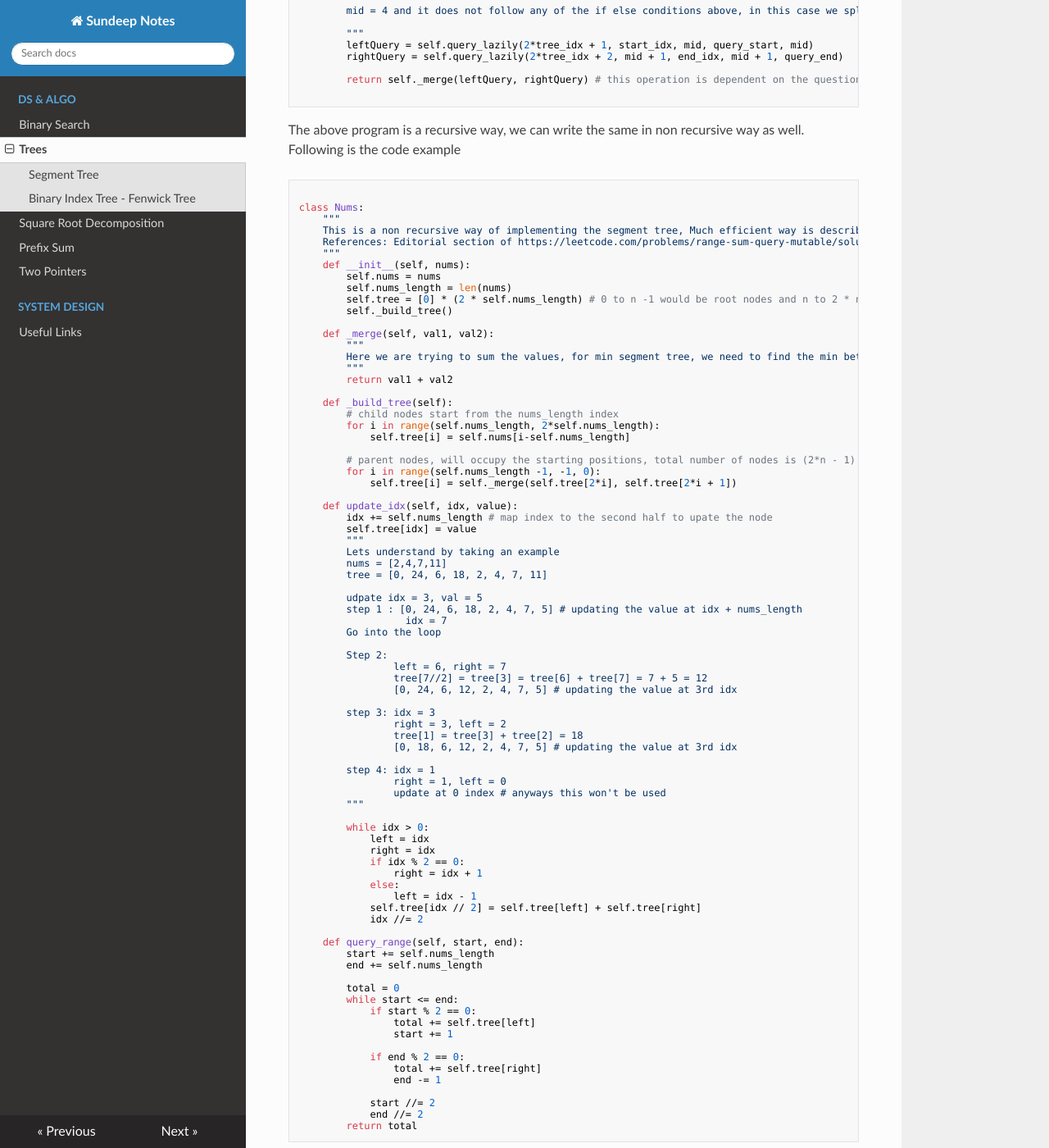
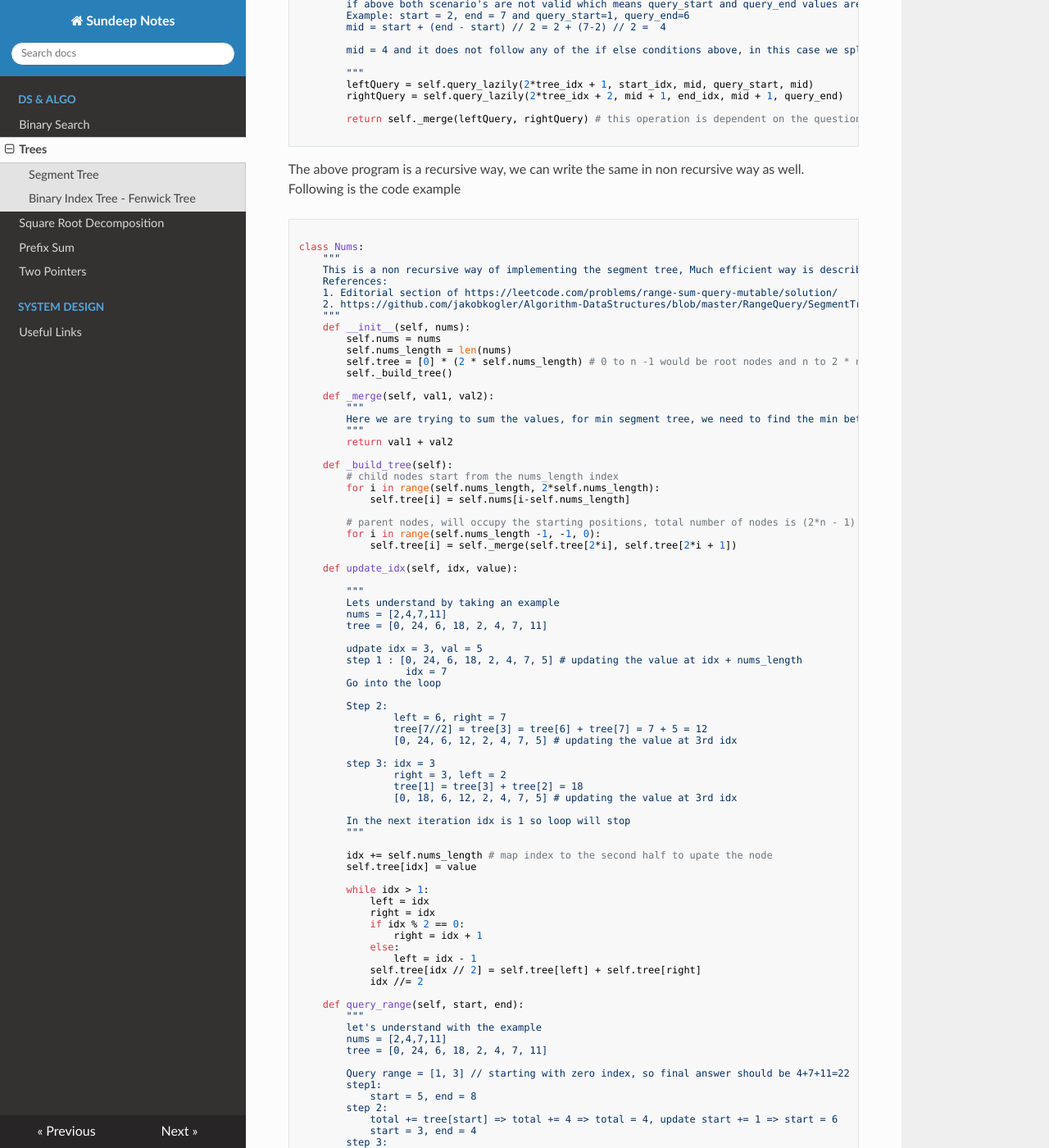
Before and after one commit to gsundeep-tech/notes, an MkDocs documentation site: the page built from docs/ds_and_algo/trees.md, in a window 1280 px wide and 1400 px high, scrolled down 4253 px. Shown: the whole window at 82% size. Built offline with MkDocs 1.6.1, drawn with Linux system fonts in a browser that asks for light colours; nearby versions of some CDN libraries; some of the changed text lies outside the part shown.

Commit message:
fixing the coding mistakes

````diff
--- a/docs/ds_and_algo/trees.md
+++ b/docs/ds_and_algo/trees.md
@@ -13,6 +13,8 @@
 Problem: Given a array of integers, User would perform two operations
 1. update an index in the array
 2. request the sum of a range in the array
+
+Leetcode Problem: [https://leetcode.com/problems/range-sum-query-mutable/](https://leetcode.com/problems/range-sum-query-mutable/)
 
 The brute force way of solving the above problem is
 
@@ -94,9 +96,9 @@
     def __init__(self, nums):
         self.nums = nums
         self.nums_length = len(nums)
-        self.tree = [0] * (2 * self.nums_length) # 0 to n -1 would be root nodes and n to 2 * n would be the input numbers which will be child nodes
+        self.tree = [0] * (4 * self.nums_length) # 0 to n -1 would be root nodes and n to 2 * n would be the input numbers which will be child nodes, for recursive solutions 4*n nodes are required
         self._build_tree(0, 0, self.nums_length - 1)
-        self.lazy = [0] * (2 * self.nums_length) # this would be used for lazily updating the range queries
+        self.lazy = [0] * (4 * self.nums_length) # this would be used for lazily updating the range queries
 
     def _build_tree(self, tree_idx, start, end):
 
@@ -291,7 +293,9 @@
 class Nums:
     """
     This is a non recursive way of implementing the segment tree, Much efficient way is described in this https://www.geeksforgeeks.org/segment-tree-efficient-implementation/
-    References: Editorial section of https://leetcode.com/problems/range-sum-query-mutable/solution/
+    References:
+    1. Editorial section of https://leetcode.com/problems/range-sum-query-mutable/solution/
+    2. https://github.com/jakobkogler/Algorithm-DataStructures/blob/master/RangeQuery/SegmentTree.py (https://leetcode.com/problems/range-sum-query-mutable/discuss/646774/Segment-tree-recursive-iterative-Binary-index-iterative-explained)
     """
     def __init__(self, nums):
         self.nums = nums
@@ -315,8 +319,7 @@
             self.tree[i] = self._merge(self.tree[2*i], self.tree[2*i + 1])
 
     def update_idx(self, idx, value):
-        idx += self.nums_length # map index to the second half to upate the node
-        self.tree[idx] = value
+
         """
         Lets understand by taking an example
         nums = [2,4,7,11]
@@ -337,12 +340,13 @@
                 tree[1] = tree[3] + tree[2] = 18
                 [0, 18, 6, 12, 2, 4, 7, 5] # updating the value at 3rd idx
 
-        step 4: idx = 1
-                right = 1, left = 0
-                update at 0 index # anyways this won't be used
+        In the next iteration idx is 1 so loop will stop
         """
 
-        while idx > 0:
+        idx += self.nums_length # map index to the second half to upate the node
+        self.tree[idx] = value
+
+        while idx > 1:
             left = idx
             right = idx
             if idx % 2 == 0:
@@ -353,24 +357,45 @@
             idx //= 2
 
     def query_range(self, start, end):
+        """
+        let's understand with the example
+        nums = [2,4,7,11]
+        tree = [0, 24, 6, 18, 2, 4, 7, 11]
+
+        Query range = [1, 3] // starting with zero index, so final answer should be 4+7+11=22
+        step1:
+            start = 5, end = 8
+        step 2:
+            total += tree[start] => total += 4 => total = 4, update start += 1 => start = 6
+            start = 3, end = 4
+        step 3:
+            total += tree[start] => total += 18 => total = 22, start = 4
+            start = 2, end = 2
+        As the start not less than end, loop will get terminated
+
+        """
         start += self.nums_length
-        end += self.nums_length
+        end += (self.nums_length + 1)
 
         total = 0
-        while start <= end:
-            if start % 2 == 0:
-                total += self.tree[left]
+        while start < end:
+            if start % 2 == 1:
+                total += self.tree[start]
                 start += 1
 
-            if end % 2 == 0:
-                total += self.tree[right]
+            if end % 2 == 1:
                 end -= 1
+                total += self.tree[end]
 
             start //= 2
             end //= 2
         return total
 ```
 
+Complete Working Code can be found from [here](https://leetcode.com/submissions/detail/765114614/)
+
 ## Binary Index Tree - Fenwick Tree
 
+Binary Index Tree uses the binary representation of the indexes to store the values in the tree. Following the sample implementation. Binary Index Tree is also used for solving the range queries
+
 Reference: https://leetcode.com/problems/range-sum-query-mutable/discuss/75753/Java-using-Binary-Indexed-Tree-with-clear-explanation
````
Also changed, not shown: other parts of docs/ds_and_algo/trees.md (+8 -8 lines).
